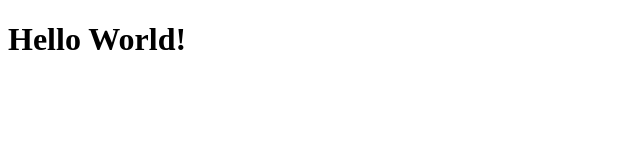
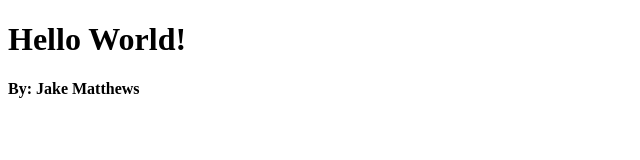
Before and after one commit to JakeM808/Kekambas-125_hello_world, a plain HTML site: page index.html in a window 1280 px wide. Shown: the whole page, without its empty margins (0-640 px from the left). Drawn offline with Linux system fonts and the light colour scheme.

Commit message:
Added new h4

```diff
--- a/index.html
+++ b/index.html
@@ -8,6 +8,7 @@
 <body>
 
     <h1>Hello World!</h1>
+    <h4>By: Jake Matthews</h4>
 
 
 </body>
```
